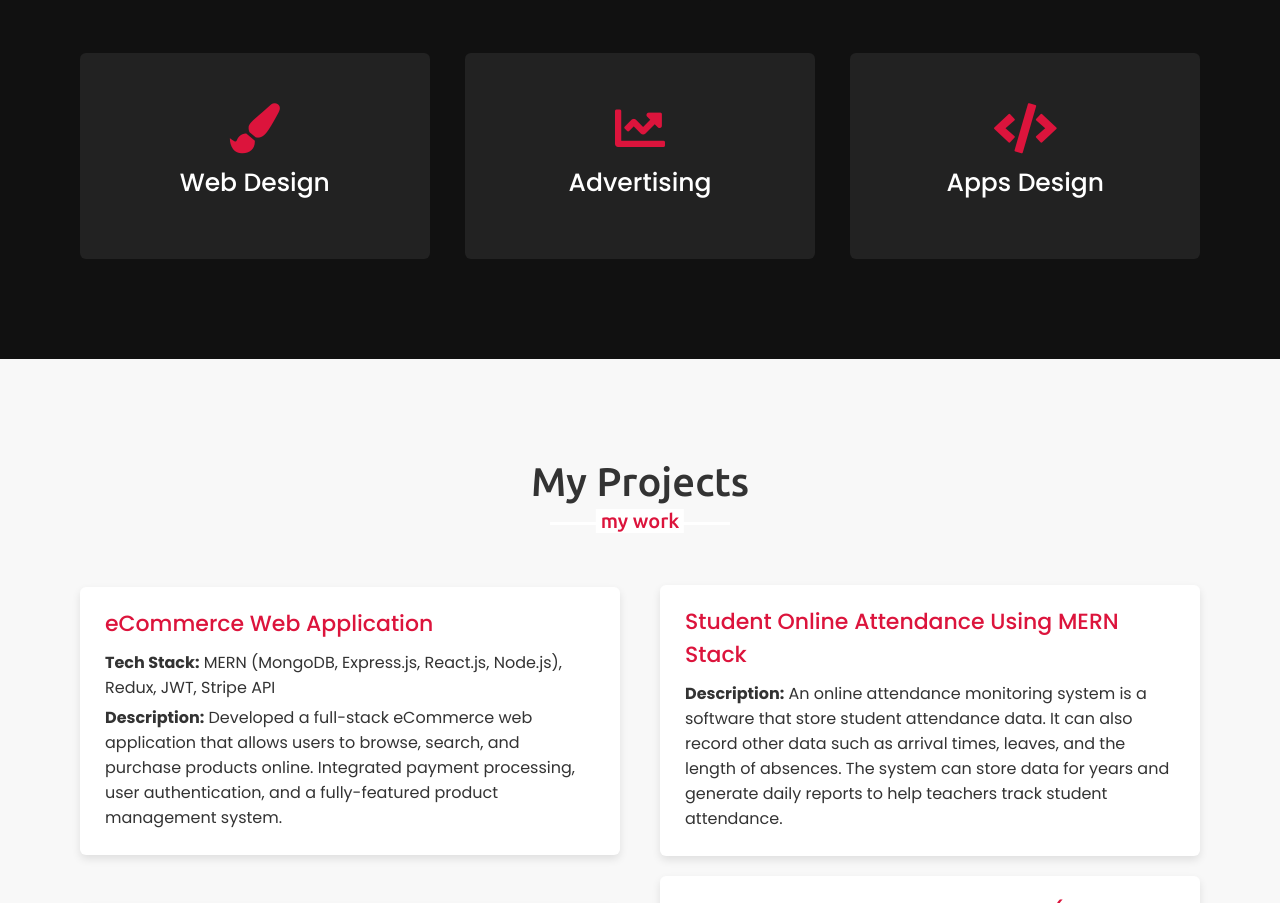
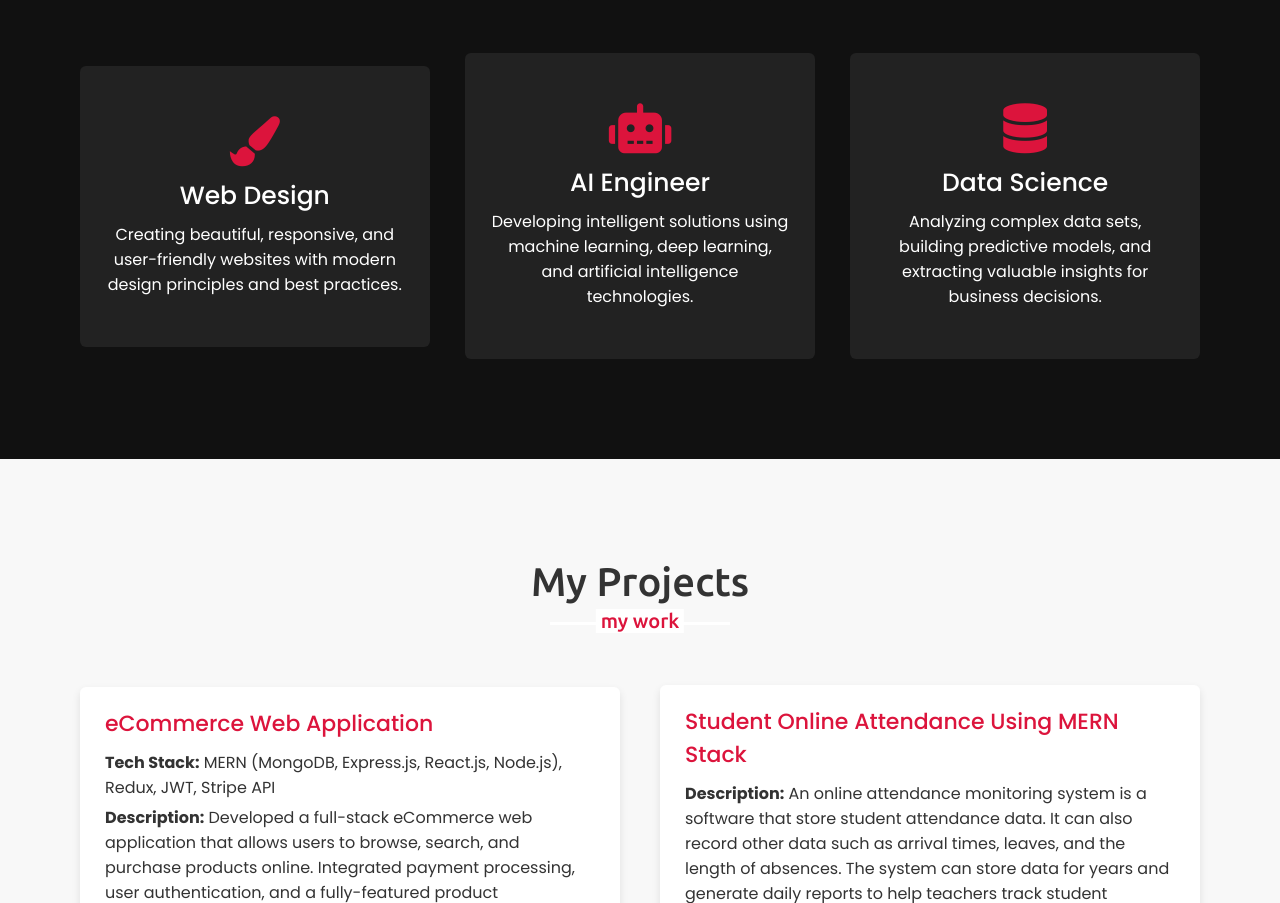
Before and after one commit to mksingh62/Portfolio, a website: page public/views/index.html in a window 1280 px wide. Shown: the part 1856-2759 px from the top of the page. Drawn offline with nearby package versions, Linux system fonts and the light colour scheme; files that its build step writes are made by us from their sources; no server answers; files whose address does not match are found by name.

Commit message:
Update services section with Web Design, AI Engineer, and Data Science services

```diff
--- a/public/views/index.html
+++ b/public/views/index.html
@@ -104,25 +104,24 @@
                     <div class="box">
                         <i class="fas fa-paint-brush"></i>
                         <div class="text">Web Design</div>
-                        <p></p>
+                        <p>Creating beautiful, responsive, and user-friendly websites with modern design principles and best practices.</p>
                     </div>
                 </div>
                 <div class="card">
                     <div class="box">
-                        <i class="fas fa-chart-line"></i>
-                        <div class="text">Advertising</div>
-                        <p></p>
+                        <i class="fas fa-robot"></i>
+                        <div class="text">AI Engineer</div>
+                        <p>Developing intelligent solutions using machine learning, deep learning, and artificial intelligence technologies.</p>
                     </div>
                 </div>
                 <div class="card">
                     <div class="box">
-                        <i class="fas fa-code"></i>
-                        <div class="text">Apps Design</div>
-                        <p></p>
+                        <i class="fas fa-database"></i>
+                        <div class="text">Data Science</div>
+                        <p>Analyzing complex data sets, building predictive models, and extracting valuable insights for business decisions.</p>
                     </div>
                 </div>
             </div>
-        </div>
         </div>
     </section>
 
```
